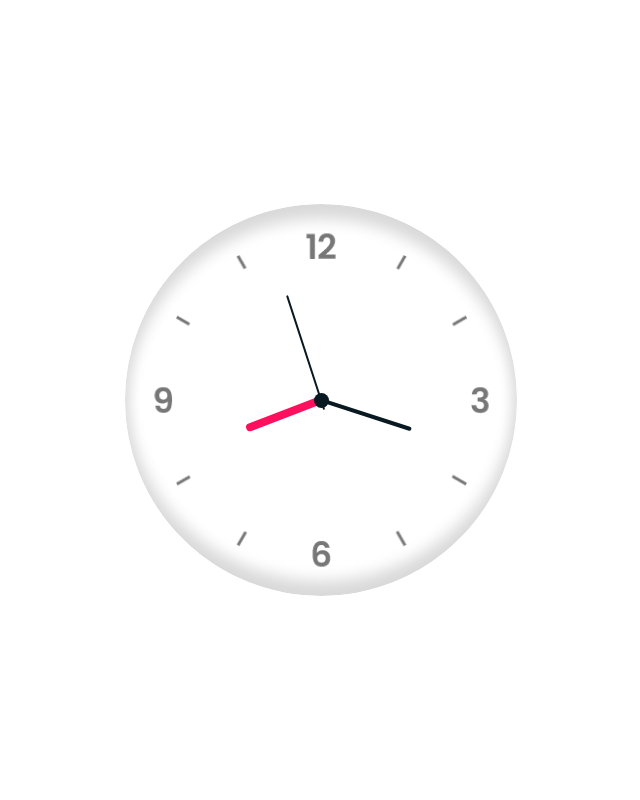
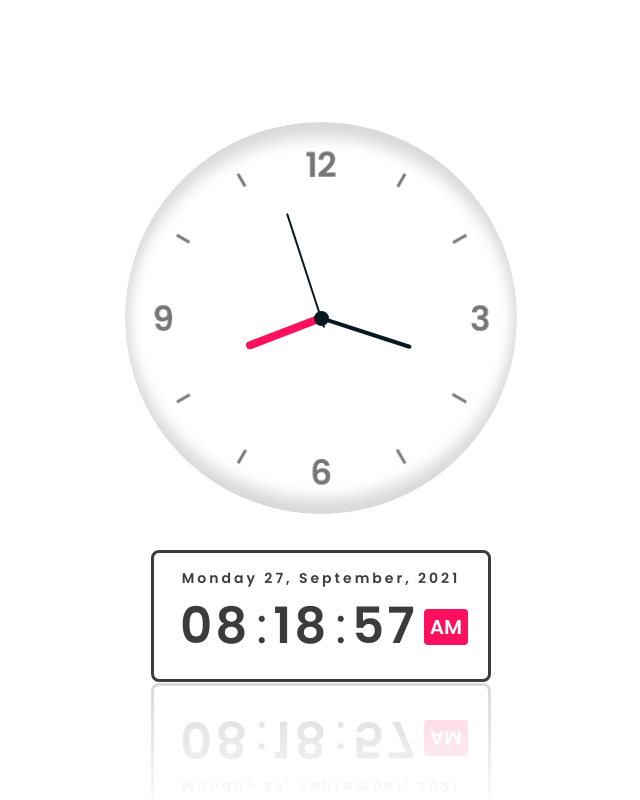
Before and after one commit to Kessyblaise1/neumorphicClock, a plain HTML site: page index.html in a window 1280 px wide. Shown: the whole page, without its empty margins (319-959 px from the left). Drawn offline with Linux system fonts and the light colour scheme.

Commit message:
digital clock commit

```diff
--- a/index.html
+++ b/index.html
@@ -5,9 +5,12 @@
     <meta http-equiv="X-UA-Compatible" content="IE=edge">
     <meta name="viewport" content="width=device-width, initial-scale=1.0">
     <title>Neumorphic Clock</title>
+    <link rel="preconnect" href="https://fonts.googleapis.com">
+    <link rel="preconnect" href="https://fonts.gstatic.com" crossorigin>
+    <link href="https://fonts.googleapis.com/css2?family=Poppins:wght@300;400;500;600&display=swap" rel="stylesheet">
     <link rel="stylesheet" href="style.css">
 </head>
-<body>
+<body onload="initClock()">
     <div class="toggle_switch">
         <i class="bx bxs-moon"></i>
     </div>
@@ -23,6 +26,21 @@
         </div>
     </div>
 
+    <div class="digital datetime">
+        <div class="date">
+            <span id="dayname">Day</span>
+            <span id="daynum">00</span>,
+            <span id="month">Month</span>,
+            <span id="year">Year</span>
+        </div>
+        <div class="time">
+            <span id="hour">00</span>:
+            <span id="minutes">00</span>:
+            <span id="seconds">00</span>
+            <span id="period">AM</span>
+        </div>
+    </div>
+
     <script src="./main.js"></script>
 </body>
 </html>
--- a/main.js
+++ b/main.js
@@ -14,3 +14,44 @@ setInterval(() => {
     sc.style.transform = `rotateZ(${(second)}deg)`;
 
 });
+
+function updateClock() {
+    var now = new Date();
+    var dname = now.getDay(),
+        month = now.getMonth(),
+        dnum = now.getDate(),
+        year = now.getFullYear(),
+        hour = now.getHours(),
+        minute = now.getMinutes(),
+        second = now.getSeconds(),
+        period = "AM";
+
+    if (hour == 0) {
+        hour = 12
+    }
+    if (hour > 12) {
+        hour -= 12;
+        period = "PM";
+    }
+
+    Number.prototype.pad = function (digits) {
+        for (var n = this.toString(); n.length < digits; n = 0 + n);
+        return n;
+    }
+
+    var months = [ 'January', 'February', 'March', 'April', 'May', 'June', 'July', 'August', 'September', 'October', 'November', 'December'];
+
+    var days = ["Sunday", "Monday", "Tuesday", "Wednesday", "Thursday", "Friday", "Saturday"];
+
+    var ids = ["dayname", "month", "daynum", "year", "hour", "minutes", "seconds", "period"];
+
+    var values = [days[dname], months[month], dnum, year, hour.pad(2), minute.pad(2), second.pad(2), period];
+
+    for (let i = 0; i < ids.length; i++)
+    document.getElementById(ids[i]).firstChild.nodeValue = values[i];
+}
+
+function initClock() {
+    updateClock();
+    window.setInterval("updateClock()", 1);
+}
--- a/style.css
+++ b/style.css
@@ -10,7 +10,7 @@ body{
     align-items: center;
     min-height: 100vh;
     background: #fff;
-    flex-direction: row;
+    flex-direction: column;
 }
 
 body.dark{
@@ -130,3 +130,57 @@ body.dark .mn::before{
     right: 2.5rem;
     top: 3rem;
 }
+
+
+.datetime{
+    color: #3c3c3c;
+    background-color: #fff;
+    /* font-family: 'Segoe UI', sans-serif; */
+    font-family: "Poppins", sans-serif;
+    width: 340px;
+    padding: 15px 10px;
+    border: 3px solid #3c3c3c;
+    border-radius: 8px;
+    -webkit-box-reflect: below 1px linear-gradient(transparent, rgba(255, 255, 255, 0.2));
+    margin-top: 2rem;
+    transition: 0.5s;
+    transition-property: background, box-shadow;
+}
+
+.datetime:hover{
+    background: #fa3b7b;
+    box-shadow: 0 0 30px #ff105e;
+}
+
+.date{
+    font-size: 14px;
+    font-weight: 600;
+    text-align: center;
+    letter-spacing: 3px;
+}
+
+.time{
+    font-size: 50px;
+    display: flex;
+    justify-content: center;
+    align-items: center;
+    color: #3c3c3c;
+}
+
+.time span:not(:last-child){
+    position: relative;
+    margin: 0 6px;
+    font-weight: 600;
+    text-align: center;
+    letter-spacing: 3px;
+}
+
+.time span:last-child{
+    background-color: #ff105e;
+    font-size: 20px;
+    font-weight: 600;
+    text-transform: uppercase;
+    padding: 3px 6px;
+    border-radius: 4px;
+    color: #fff;
+}
```
